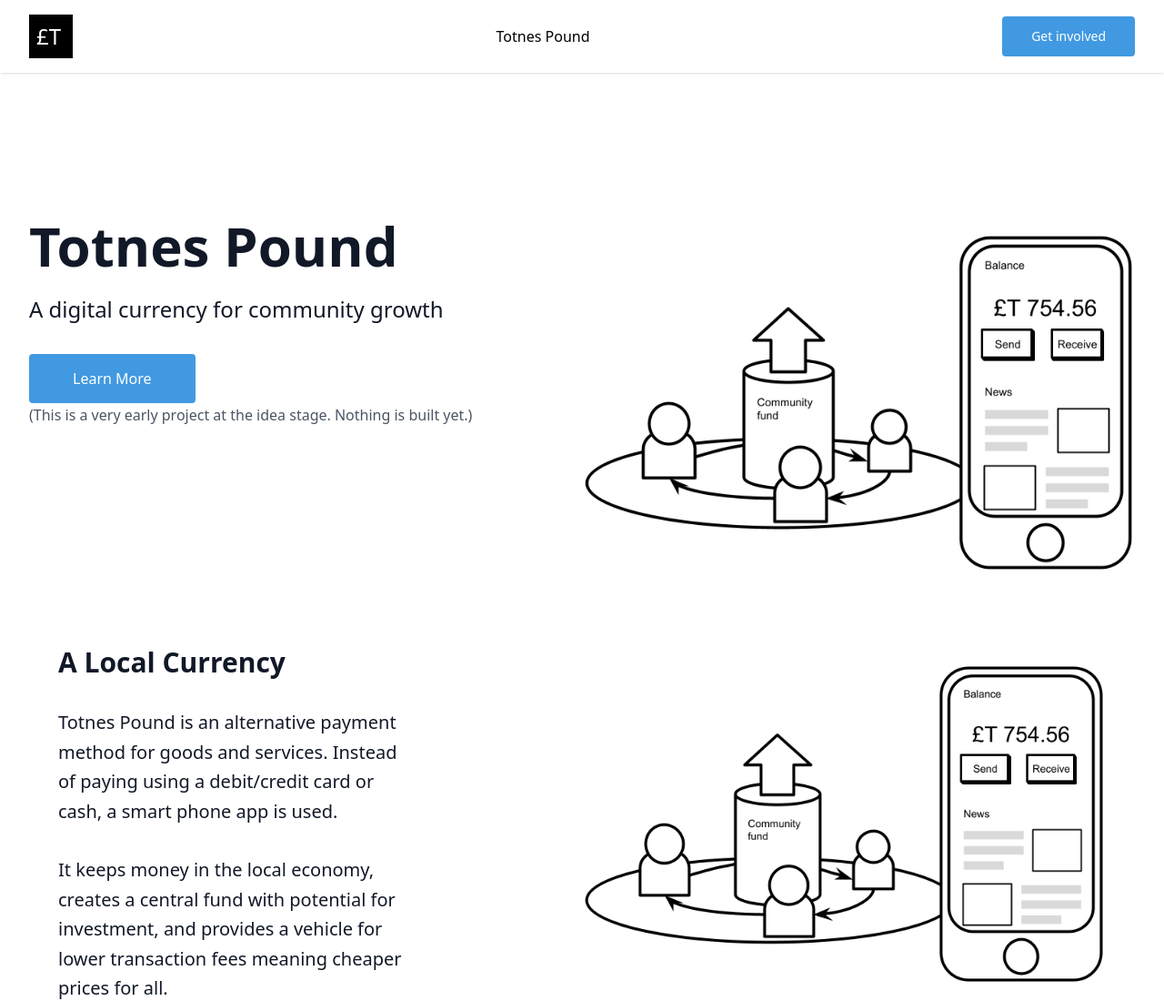
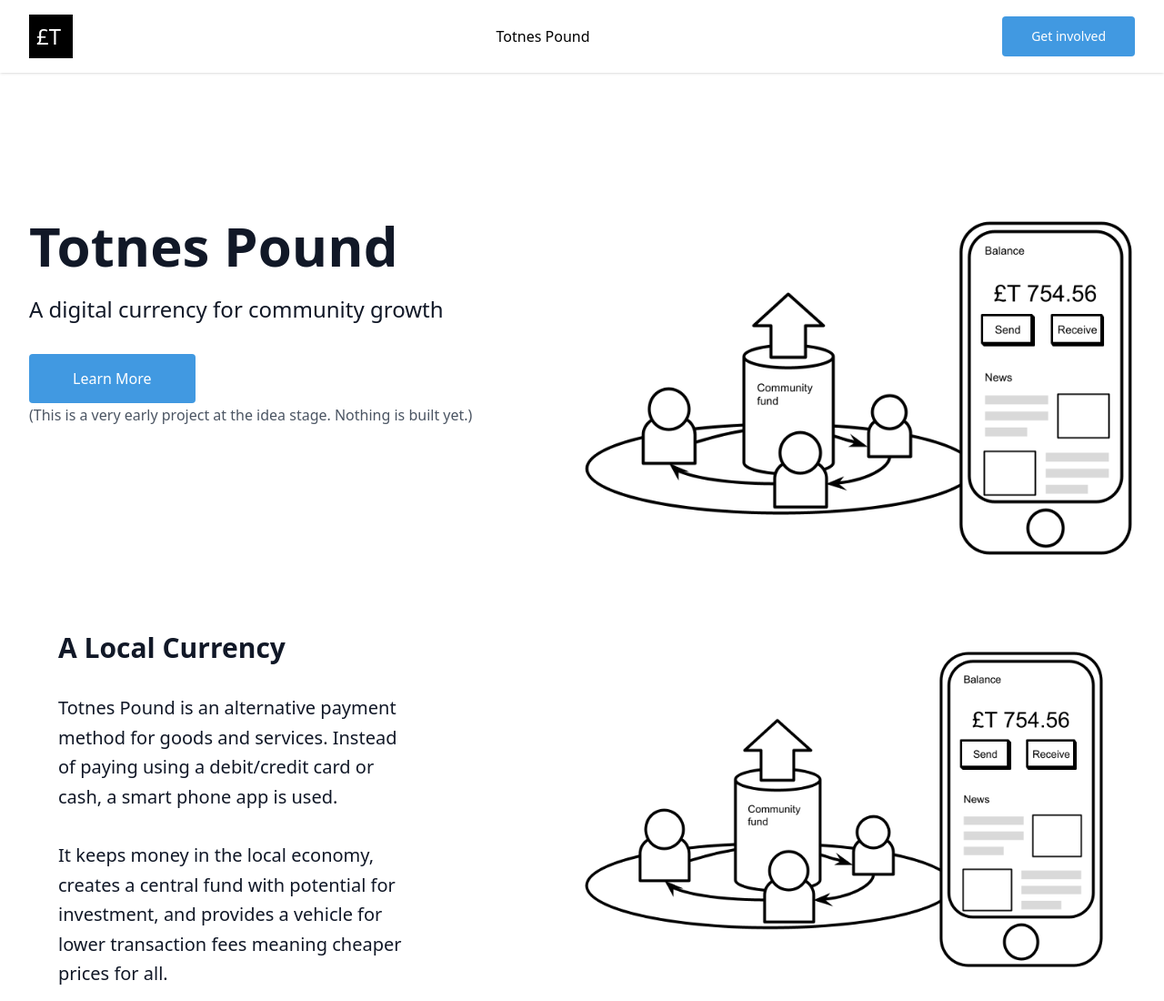
Before and after one commit to sennett/totnes-pounds-publicsite, a Gatsby site: page / in a window 1280 px wide. Shown: the top 1100 px of the page at 91% size. Built offline with nearby package versions, Linux system fonts and the light colour scheme; Gatsby itself is replaced by a stand-in of ours.

Commit message:
eject from codebushi starter

```diff
--- a/package.json
+++ b/package.json
@@ -21,7 +21,6 @@
     "gatsby-plugin-postcss": "^5.17.0",
     "gatsby-plugin-purgecss": "^6.1.2",
     "gatsby-plugin-react-helmet": "^5.17.0",
-    "gatsby-theme-codebushi": "^1.0.0",
     "postcss": "^8.3.8",
     "react": "^17.0.1",
     "react-anchor-link-smooth-scroll": "^1.0.12",
--- a/src/pages/index.js
+++ b/src/pages/index.js
@@ -34,7 +34,7 @@ const Index = () => (
           </p>
           <p className="mt-4 text-gray-600">(This is a very early project at the idea stage.  Nothing is built yet.)</p>
         </div>
-        <div className="lg:w-1/2 mt-4">
+        <div className="lg:w-1/2 mt-4 lg:mt-0">
           <img src={heroImage} alt="Logo" />
         </div>
       </div>
```
